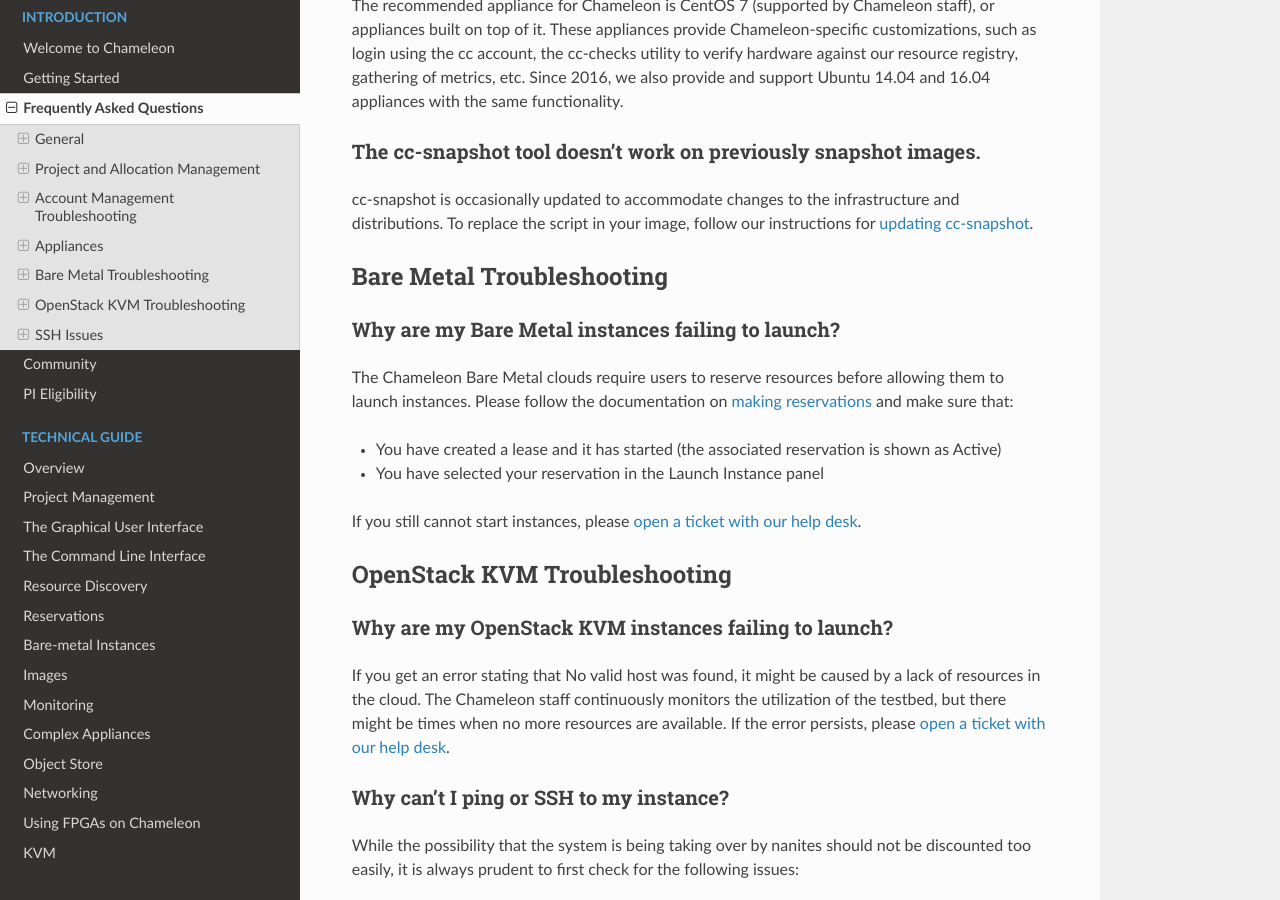
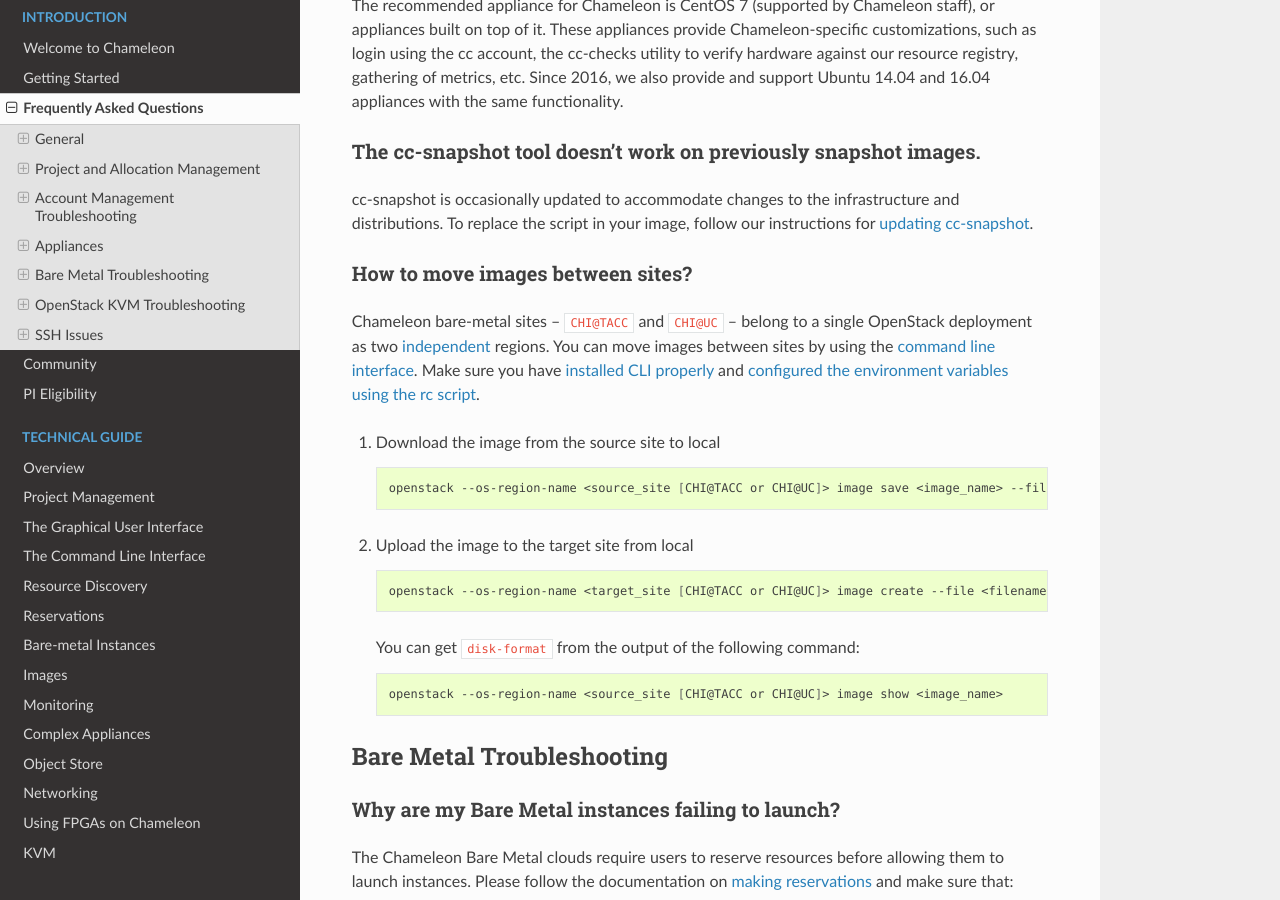
Before and after one commit to ChameleonCloud/docs, a Sphinx documentation site: the page built from source/getting-started/faq.rst, in a window 1280 px wide and 900 px high, scrolled down 9087 px. Built offline with Sphinx 7.4.7 and the Read the Docs theme 2.0.0, drawn with Linux system fonts in a browser that asks for light colours.

Commit message:
add how to move images between regions in faq

```diff
--- a/source/getting-started/faq.rst
+++ b/source/getting-started/faq.rst
@@ -54,6 +54,7 @@ Frequently Asked Questions
     - :ref:`why-different-ids`
     - :ref:`can-use-other-us`
     - :ref:`cc-snapshot-doesnt-work`
+    - :ref:`move-images-between-sites`
 
 .. container:: toggle
 
@@ -351,6 +352,33 @@ ________________________________________________________________
 
 cc-snapshot is occasionally updated to accommodate changes to the infrastructure and distributions. To replace the script in your image, follow our instructions for :ref:`updating cc-snapshot <updating-snapshot>`.
 
+.. _move-images-between-sites:
+
+How to move images between sites?
+_____________________________________
+
+Chameleon bare-metal sites -- ``CHI@TACC`` and ``CHI@UC`` -- belong to a single OpenStack deployment as two :ref:`independent <bare-metal-sites-independent>` regions.
+You can move images between sites by using the :ref:`command line interface <cli>`. Make sure you have :ref:`installed CLI properly <cli-installing>` and :ref:`configured the environment variables using the rc script <cli-rc-script>`.
+
+#. Download the image from the source site to local
+
+   .. code-block:: shell
+
+       openstack --os-region-name <source_site [CHI@TACC or CHI@UC]> image save <image_name> --file <filename>
+
+#. Upload the image to the target site from local
+
+   .. code-block:: shell
+
+       openstack --os-region-name <target_site [CHI@TACC or CHI@UC]> image create --file <filename> --disk-format <format> <image_name>
+
+   You can get ``disk-format`` from the output of the following command:
+
+   .. code-block:: shell
+
+       openstack --os-region-name <source_site [CHI@TACC or CHI@UC]> image show <image_name>
+
+
 .. _faq-bare-metal:
 
 __________________________
--- a/source/technical/gui.rst
+++ b/source/technical/gui.rst
@@ -26,6 +26,7 @@ You may login to either site using your Chameleon portal username and password.
 
 .. note:: If you are a new user or have just changed your password on http://www.chameleoncloud.org, it takes approximately 10 minutes for changes to propagate to each site.
 
+.. _bare-metal-sites-independent:
 .. attention::
     These two Chameleon bare metal sites---`CHI@TACC <https://chi.tacc.chameleoncloud.org>`_ and `CHI@UC <https://chi.uc.chameleoncloud.org>`_---**only** share user accounts, but snapshots, keypairs, Swift containers, Gnocchi metrics and other objects at each site are **independent**. For example, a keypair created at the `CHI@TACC <https://chi.tacc.chameleoncloud.org>`_ site is **not** available at the `CHI@UC <https://chi.uc.chameleoncloud.org>`_ site. In addition, the bare metal resource types vary between `CHI@TACC <https://chi.tacc.chameleoncloud.org>`_ and `CHI@UC <https://chi.uc.chameleoncloud.org>`_.
 
```
